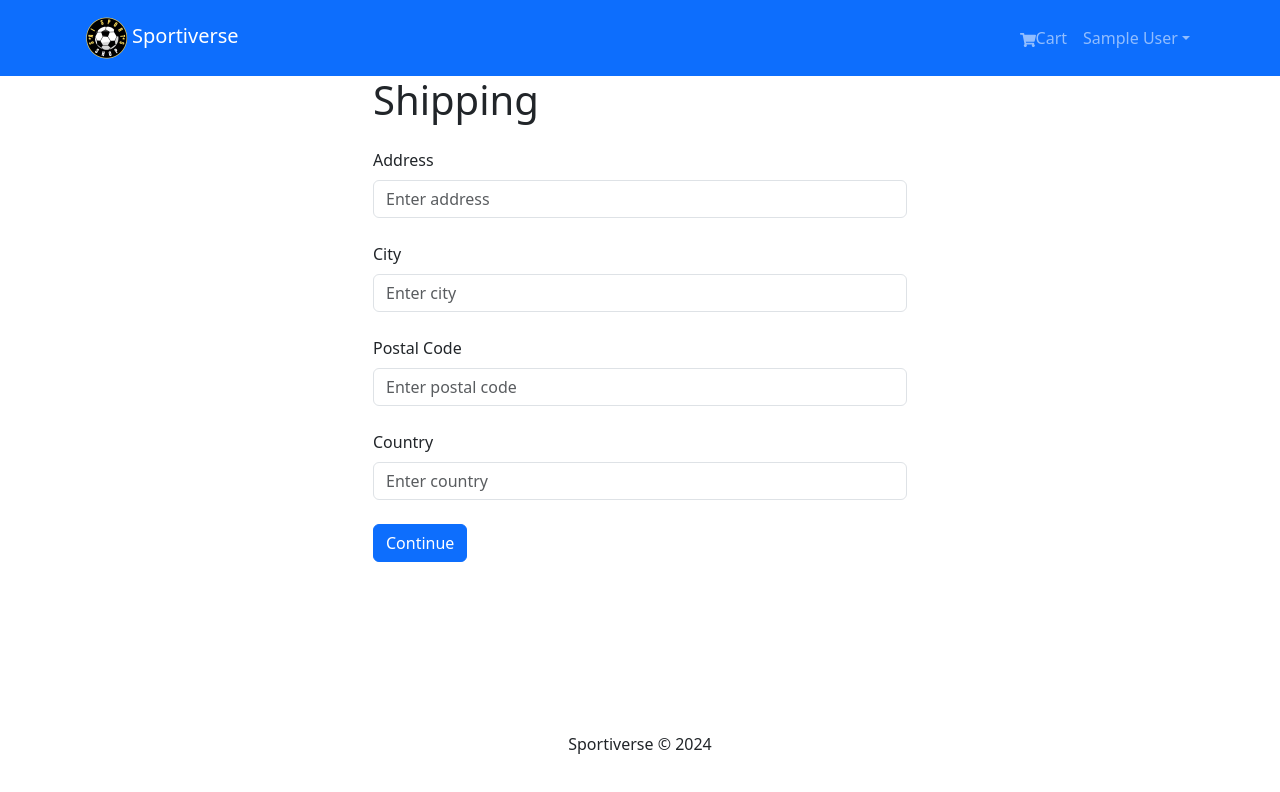
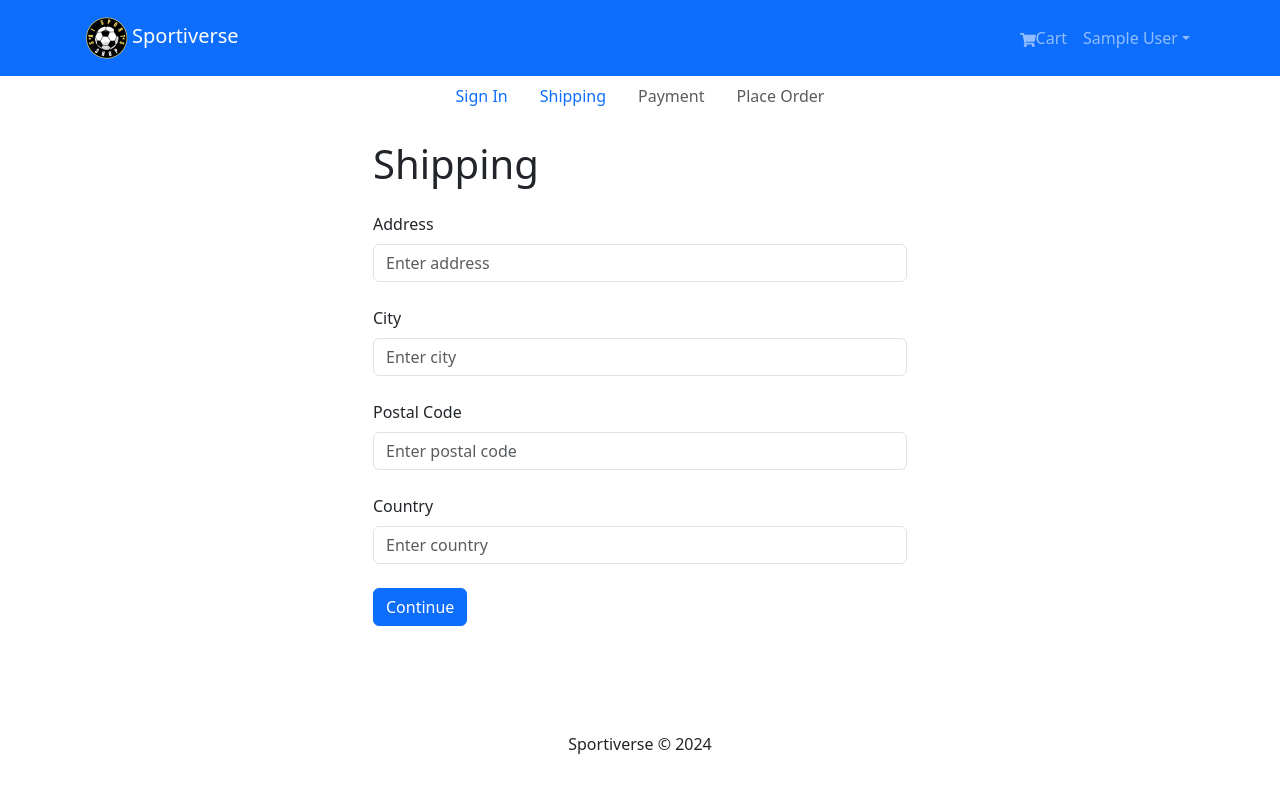
Before and after one commit to prasadhonrao/sportiverse, a React (Create React App) app in the folder src/webapp/: page /shipping in a window 1280 px wide. Shown: the top 792 px of the page. Built offline with nearby package versions, Linux system fonts and the light colour scheme; sample sign-in values are in the browser's storage.

Commit message:
Add CheckoutSteps component to ShippingPage for improved navigation

```diff
--- a/src/webapp/src/pages/ShippingPage.jsx
+++ b/src/webapp/src/pages/ShippingPage.jsx
@@ -4,6 +4,7 @@ import { useNavigate } from 'react-router-dom';
 import { Form, Button } from 'react-bootstrap';
 import FormContainer from '../components/FormContainer';
 import { saveShippingAddress } from '../slices/cartSlice';
+import CheckoutSteps from '../components/CheckoutSteps';
 
 const ShippingPage = () => {
   const cart = useSelector((state) => state.cart);
@@ -25,6 +26,7 @@ const ShippingPage = () => {
 
   return (
     <FormContainer>
+      <CheckoutSteps step1 step2 />
       <h1>Shipping</h1>
       <Form onSubmit={submitHandler}>
         <Form.Group controlId="address" className="my-3">
```
